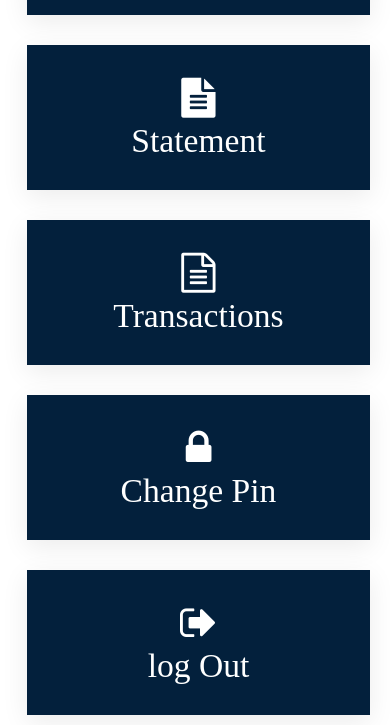
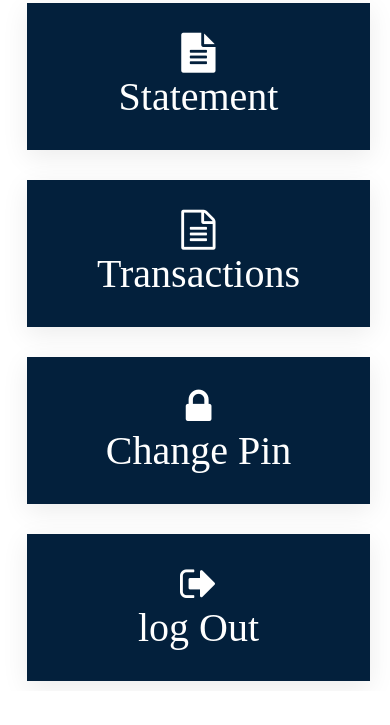
Before and after one commit to USAMA-AS/atm, a plain HTML site: page index.html in a window 390 px wide. Shown: the part 724-1449 px from the top of the page. After the commit the page ends 1415 px from the top, so only its background shows below. Drawn offline with Linux system fonts and the light colour scheme.

Commit message:
Add files via upload

```diff
--- a/index.html
+++ b/index.html
@@ -9,6 +9,7 @@
     <link rel="stylesheet" href="style.css">
 </head>
 <body>
+
    <div class="mainhead">
     <h1>Select Your Transaction Please! </h1>
    </div>
@@ -32,61 +33,59 @@
 
         <div class="card">
 
-            <div class="cardName"><a href="deposit.html">Deposit</a></div>
-
-            <div class="iconBx">
+            <a href="deposit.html">
                 <i class="fa fa-plus-square-o"></i>
-            </div>
-
-        </div>
-        <div class="card">
-
-            <div class="cardName"><a href="withdraw.html">Withdraw</a></div>
-
-            <div class="iconBx">
-                <i class="fa fa-minus-square-o"></i>
-            </div>
-
-        </div>
-        <div class="card">
-
-            <div class="cardName"><a href="statement.html">Statement</a></div>
-
-            <div class="iconBx">
-                <i class="fa fa-file-text"></i>
-            </div>
-
-        </div>
-        <div class="card">
-
-            <div class="cardName"><a href="transactions.html">Transactions</a></div>
-
-            <div class="iconBx">
-                <i class="fa fa-file-text-o"></i>
-            </div>
-
-        </div>
-        <div class="card">
-
-            <div class="cardName"><a href="changepin.html">Change Pin</a></div>
-
-            <div class="iconBx">
-                <i class="fa fa-lock"></i>
-            </div>
-
-        </div>
-        <div class="card">
-
-            <div class="cardName"><a href="login.html">log Out</a></div>
-
-            <div class="iconBx">
-                <i class="fa fa-sign-out"></i>
-            </div>
+                <p>Deposit</p></a>
+            </a>
 
         </div>
 
+        <div class="card">
 
-</div>
+            <a href="withdraw.html">
+                <i class="fa fa-minus-square-o"></i>
+                <p>Withdraw</p></a>
+            </a>
+
+        </div>
+
+        <div class="card">
+
+            <a href="statement.html">
+                <i class="fa fa-file-text"></i>
+                <p>Statement</p></a>
+            </a>
+
+        </div>
+
+        <div class="card">
+
+            <a href="transactions.html">
+                <i class="fa fa-file-text-o"></i>
+                <p>Transactions</p></a>
+            </a>
+
+        </div>
+
+        <div class="card">
+
+            <a href="changepin.html">
+                <i class="fa fa-lock"></i>
+                <p>Change Pin</p></a>
+            </a>
+
+        </div>
+
+        <div class="card">
+
+            <a href="login.html">
+                <i class="fa fa-sign-out"></i>
+                <p>log Out</p></a>
+            </a>
+
+        </div>
+
+    </div>
 
 </body>
 </html>
--- a/style.css
+++ b/style.css
@@ -211,19 +211,12 @@
     background: #03203C;
     padding: 30px;
     display: flex;
-    flex-direction: column-reverse;
     justify-content: center;
     align-items: center;
     cursor: pointer;
     box-shadow: 0 7px 25px rgba(0, 0, 0, 0.08);
   }
 
-  .cardBox .card .cardName>a {
-    color: white;
-    font-size: 2.1em;
-    margin-top: 5px;
-    text-decoration: none;
-  }
   .bio {
     color: #242B2E;
     font-size: 2.1em;
@@ -233,7 +226,12 @@
     margin-left: 100px;
   }
 
-  .cardBox .card .iconBx {
+  .cardBox .card  a{
+    text-decoration: none;
+    display: flex;
+    align-items: center;
+    justify-content: center;
+    flex-direction: column;
     font-size: 2.5em;
     color: white;
   }
@@ -329,26 +327,51 @@
        margin: 50px;
        background: rgb(255 255 255 / 1);
     }
+    .cardBox, .bio{
+      position: relative;
+      padding: 10px 27px;
+      padding-right: 20px;
+      display: grid;
+      grid-template-columns: repeat(2, 1fr);
+      grid-gap: 30px;
+    }
 }
+
+@media (max-width: 600px) {
+  .cardBox,
+  .bio{
+    position: relative;
+    padding: 10px 27px;
+    padding-right: 20px;
+    display: grid;
+    grid-template-columns: repeat(1, 1fr);
+    grid-gap: 30px;
+  }
+  .mainhead h1{
+    font-size: revert;
+  }
+}
+
 @media (max-width: 480px) {
-    .cardBox,
-    .bio{
-      grid-template-columns: repeat(1, 1fr);
-    }
+
+
     .mainhead {
       width: 100%;
     }
+
     .mainhead h1{
-    font-size: revert;
+    font-size: 25px;
     }
+
     .registercontainer .contentBx .formBx {
-      width: 90%;
+    width: 90%;
     margin: 0;
     padding: 0px;
-  }
+    }
+
   .container .contentBx .formBx{
     width: 90%;
     margin: 0;
     padding: 0px;
+    }
 }
-}
```
Also changed, not shown: deposit.html (line endings or trailing spaces), withdraw.html (line endings or trailing spaces).
